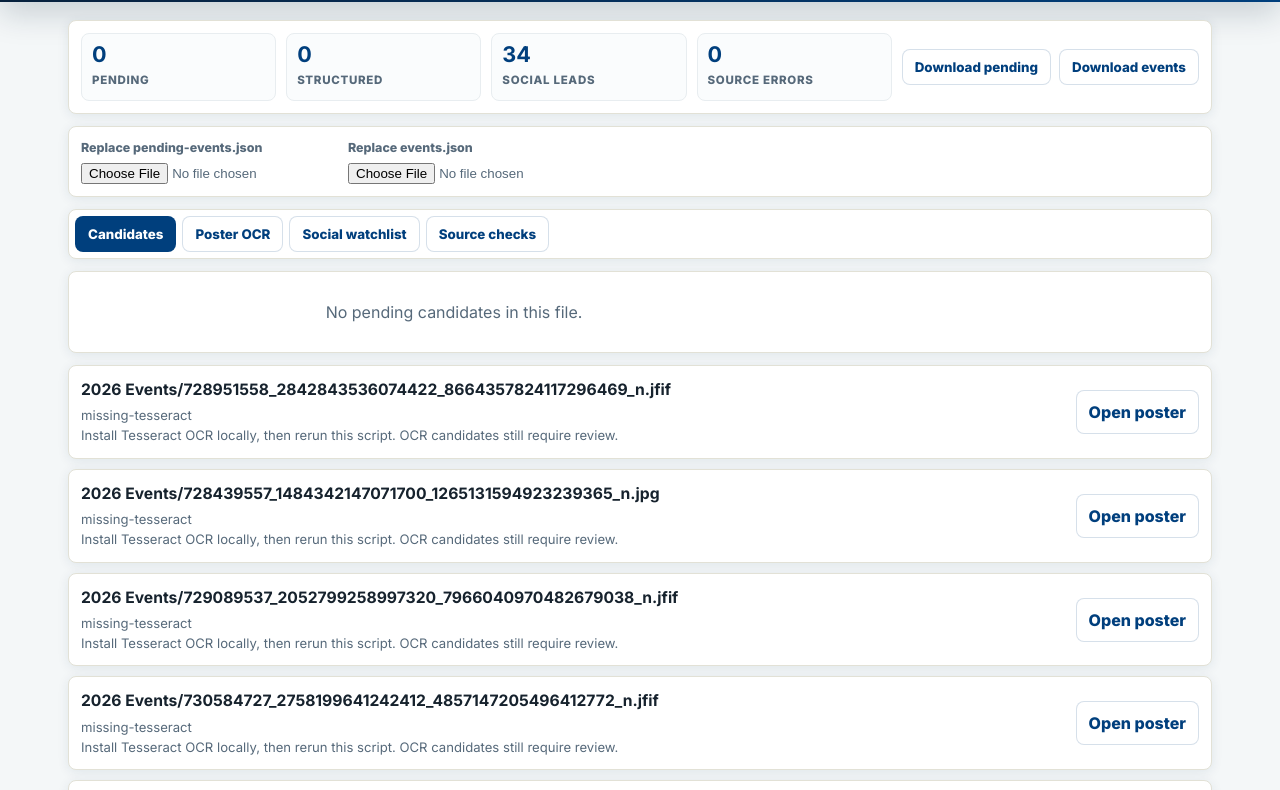
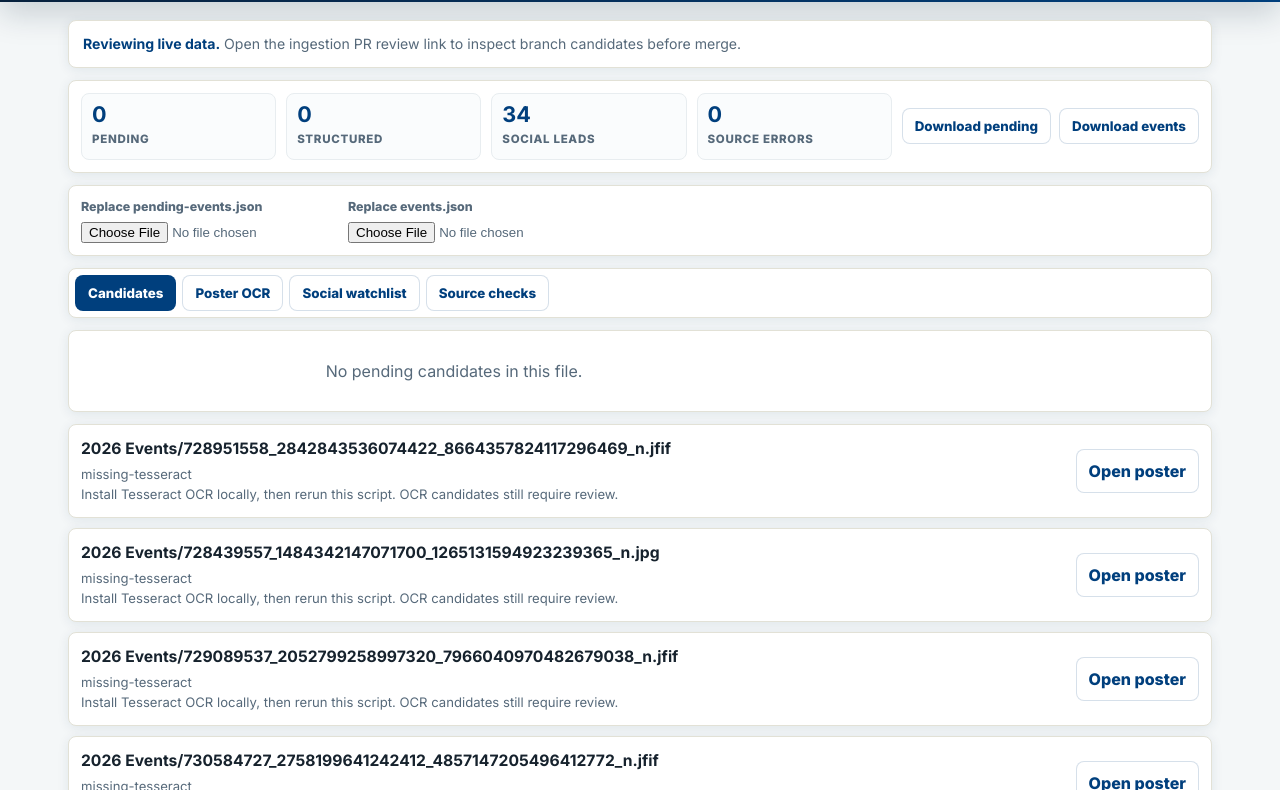
Before and after one commit to oliver-trako/korcula-events, a website: page site/review.html in a window 1280 px wide. Shown: the part 91-881 px from the top of the page. Drawn offline with Linux system fonts and the light colour scheme.

Commit message:
Improve ingestion review workflow

```diff
--- a/site/css/review.css
+++ b/site/css/review.css
@@ -63,6 +63,7 @@
 .review-toolbar,
 .review-import,
 .review-tabs,
+.review-ref-notice,
 .review-card,
 .social-row,
 .source-row {
@@ -78,6 +79,22 @@
   gap:10px;
   align-items:stretch;
   padding:12px;
+}
+
+.review-ref-notice {
+  margin-bottom:12px;
+  padding:12px 14px;
+  color:var(--ink-soft);
+  font-size:.88rem;
+}
+
+.review-ref-notice strong {
+  color:var(--sea-deep);
+}
+
+.review-ref-notice a {
+  color:var(--sea-deep);
+  font-weight:800;
 }
 
 .review-stat {
--- a/site/data/ingestion-policy.json
+++ b/site/data/ingestion-policy.json
@@ -37,9 +37,10 @@
       "ocr",
       "email-forward"
     ],
-    "blockedIfVerifyTrue": true,
+    "blockedIfVerifyTrue": false,
     "blockedIfDateAmbiguous": true,
-    "blockedIfDuplicateId": true
+    "blockedIfDuplicateId": true,
+    "autoRejectPastEvents": true
   },
   "reviewRequired": {
     "sourceTypes": [
--- a/site/js/review.js
+++ b/site/js/review.js
@@ -5,18 +5,26 @@
     sourceReport: { counts: {}, rows: [] },
     socialReport: { counts: {}, rows: [] },
     posterReport: { counts: {}, results: [] },
-    panel: "candidates"
+    panel: "candidates",
+    ref: new URLSearchParams(window.location.search).get("ref") || ""
   };
 
   const $ = (sel) => document.querySelector(sel);
 
-  async function loadJson(url, fallback) {
+  function dataUrl(path) {
+    if (!state.ref) return path;
+    const params = new URLSearchParams({ ref: state.ref });
+    return `https://api.github.com/repos/oliver-trako/korcula-events/contents/site/${path}?${params.toString()}`;
+  }
+
+  async function loadJson(path, fallback) {
     try {
-      const res = await fetch(url, { cache: "no-store" });
+      const headers = state.ref ? { Accept: "application/vnd.github.raw" } : {};
+      const res = await fetch(dataUrl(path), { cache: "no-store", headers });
       if (!res.ok) throw new Error(res.status + " " + res.statusText);
       return await res.json();
     } catch (err) {
-      console.warn("Could not load", url, err);
+      console.warn("Could not load", path, err);
       return fallback;
     }
   }
@@ -173,11 +181,28 @@
   }
 
   function render() {
+    renderRefNotice();
     statusCounts();
     renderCandidates();
     renderPosters();
     renderSocial();
     renderSources();
+  }
+
+  function renderRefNotice() {
+    let notice = $(".review-ref-notice");
+    if (!notice) {
+      notice = document.createElement("section");
+      notice.className = "review-ref-notice";
+      document.querySelector(".review-shell").prepend(notice);
+    }
+    if (state.ref) {
+      notice.innerHTML = `<strong>Reviewing branch data:</strong> ${escapeHtml(state.ref)} <a href="review.html">Switch to live data</a>`;
+      notice.hidden = false;
+    } else {
+      notice.innerHTML = "<strong>Reviewing live data.</strong> Open the ingestion PR review link to inspect branch candidates before merge.";
+      notice.hidden = false;
+    }
   }
 
   function setPanel(panelName) {
```
Also changed, not shown: .github/workflows/event-ingestion.yml, 1 other file.
